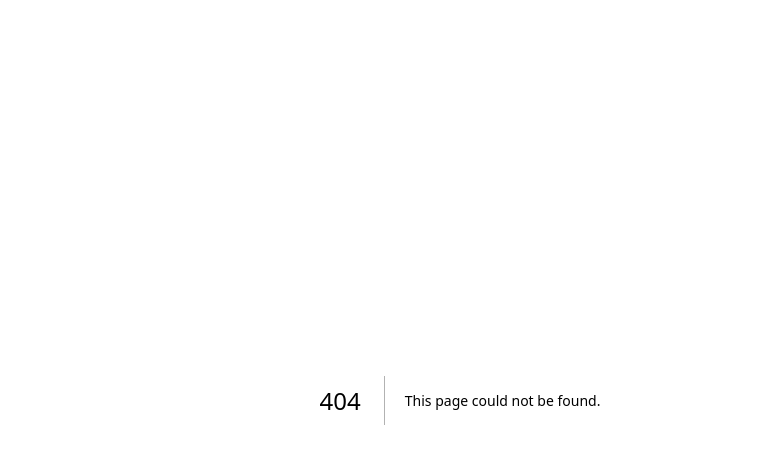
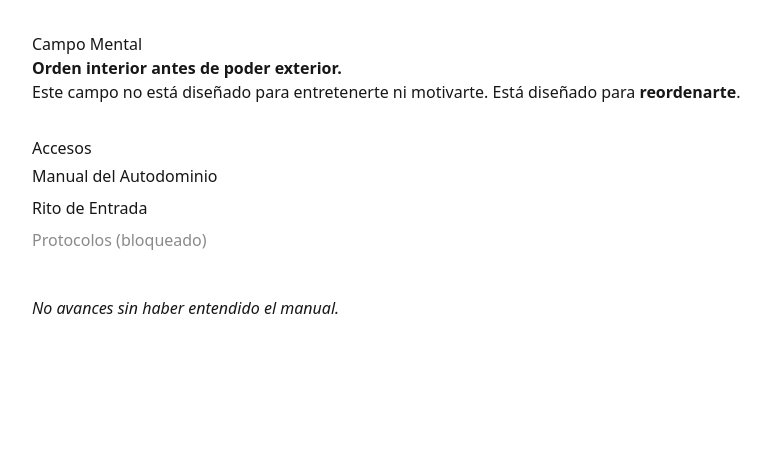
Before and after one commit to oriolrinconr-lang/nextjs-boilerplate, a Next.js app: page /campo-mental in a window 1280 px wide. Before the commit this address had no page. Shown: the top 464 px of the page, without its empty margins (180-951 px from the left). Built offline with nearby package versions, Linux system fonts and the light colour scheme.

Commit message:
Add Campo Mental index

```diff
--- /dev/null
+++ b/app/campo-mental/page.tsx
@@ -0,0 +1,38 @@
+import Link from "next/link";
+
+export default function CampoMental() {
+  return (
+    <main style={{ maxWidth: 920, margin: "0 auto", padding: 32, fontFamily: "system-ui" }}>
+      <h1>Campo Mental</h1>
+      <p><strong>Orden interior antes de poder exterior.</strong></p>
+
+      <p>
+        Este campo no está diseñado para entretenerte ni motivarte.
+        Está diseñado para <strong>reordenarte</strong>.
+      </p>
+
+      <section style={{ marginTop: 32 }}>
+        <h2>Accesos</h2>
+        <ul style={{ lineHeight: 2 }}>
+          <li>
+            <Link href="/campo-mental/manual">
+              Manual del Autodominio
+            </Link>
+          </li>
+          <li>
+            <Link href="/campo-mental/rito">
+              Rito de Entrada
+            </Link>
+          </li>
+          <li style={{ opacity: 0.5 }}>
+            Protocolos (bloqueado)
+          </li>
+        </ul>
+      </section>
+
+      <p style={{ marginTop: 40 }}>
+        <em>No avances sin haber entendido el manual.</em>
+      </p>
+    </main>
+  );
+}
```
